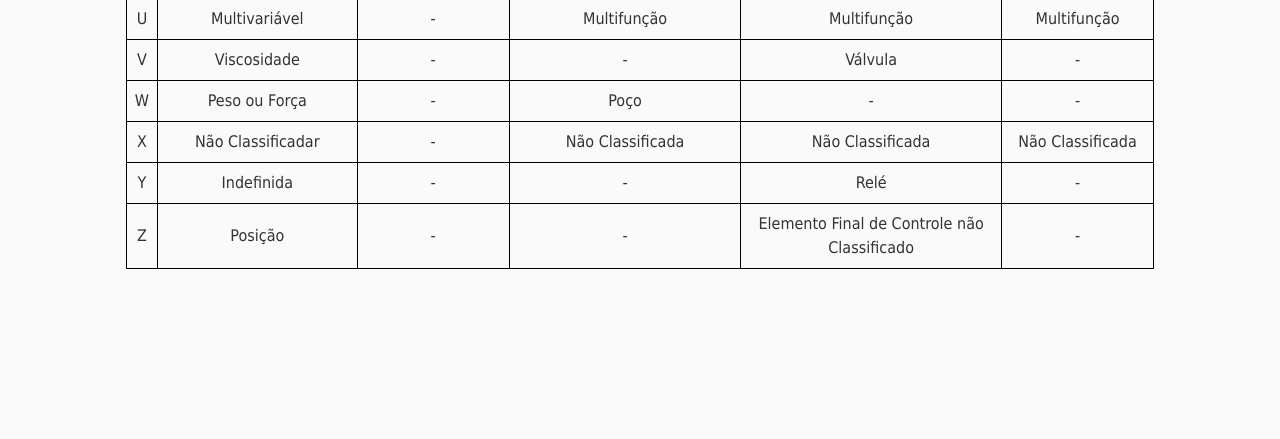
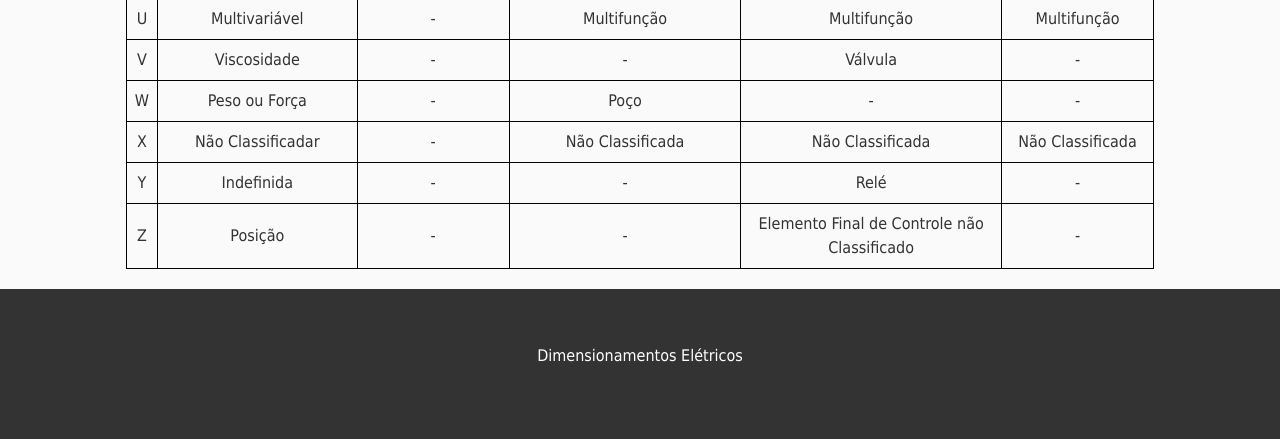
Before and after one commit to AlexsandroMO/OTZ_BASE, a Flask app: page /ISA in a window 1280 px wide. Shown: the part 1269-1708 px from the top of the page. Before the commit the page ends 1538 px from the top, so only its background shows below. Run offline with Flask 3, Linux system fonts and the light colour scheme; parts of the project's set-up code (start-up, migrations or seed data) failed here and were passed over; some libraries are stand-ins or nearby versions.

Commit message:
Update isa-51.html

```diff
--- a/templates/isa-51.html
+++ b/templates/isa-51.html
@@ -86,7 +86,9 @@
             </div>
         </div>
     </div>
-
+    <footer>
+        <p>Dimensionamentos Elétricos</p>
+    </footer>
 
     <script src="https://code.jquery.com/jquery-3.4.0.min.js"
         integrity="sha256-BJeo0qm959uMBGb65z40ejJYGSgR7REI4+CW1fNKwOg=" crossorigin="anonymous"></script>
```
